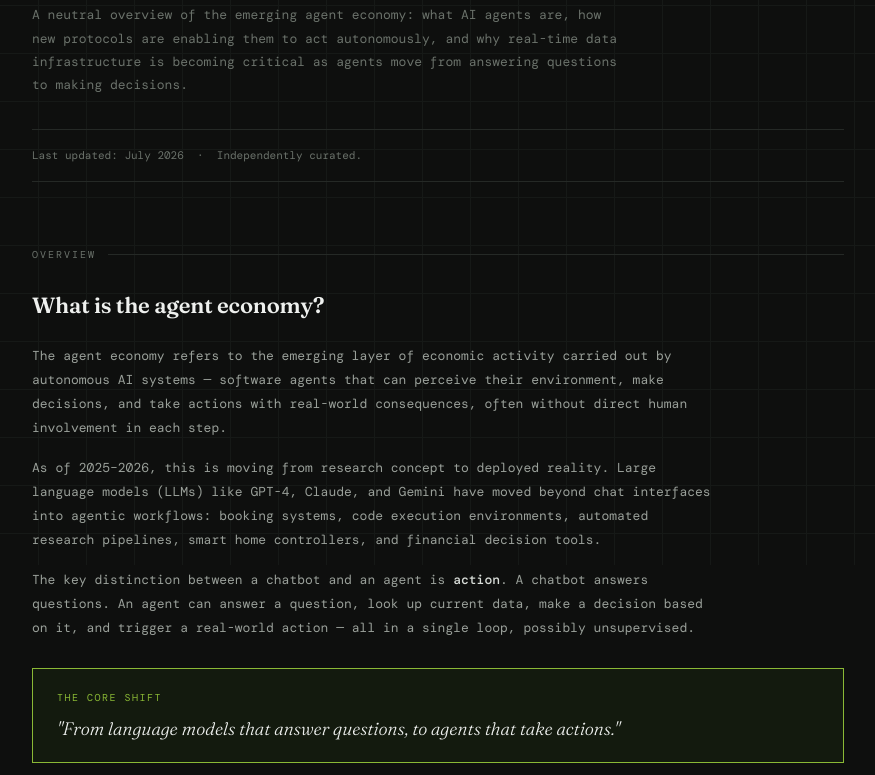
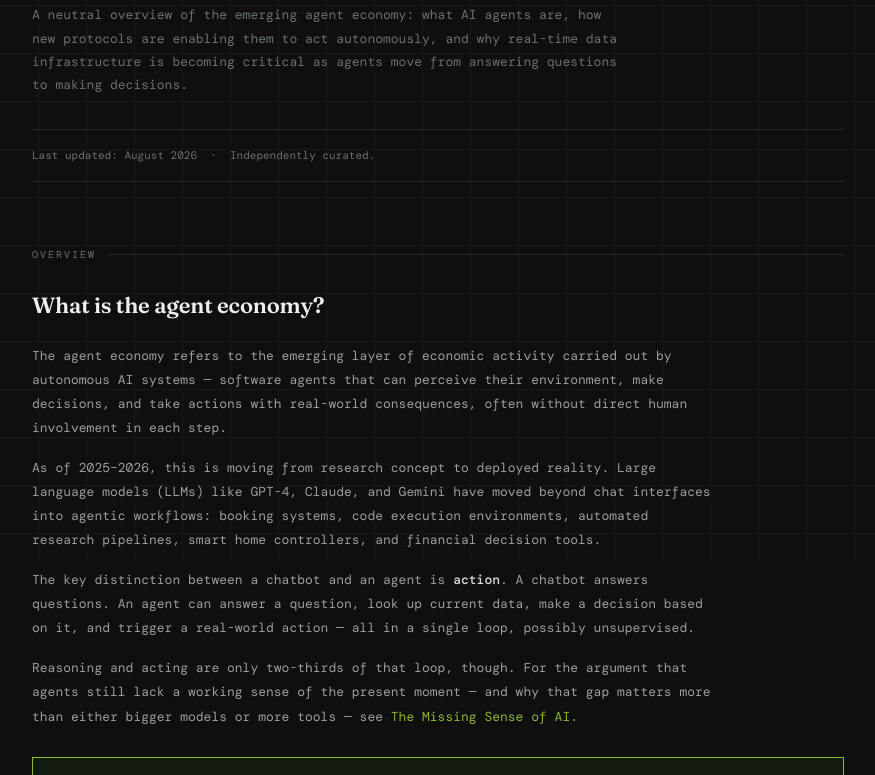
Before and after one commit to zemloai-ctrl/botcentrum, a plain HTML site: page agent-economy/index.html in a window 1280 px wide. Shown: the part 235-1010 px from the top of the page, without its empty margins (202-1077 px from the left). Drawn offline with nearby package versions, Linux system fonts and the light colour scheme.

Commit message:
Update index.html

```diff
--- a/agent-economy/index.html
+++ b/agent-economy/index.html
@@ -31,7 +31,7 @@
       "headline": "Agent Economy Explained: MCP & A2A (2026)",
       "description": "A neutral overview of the agent economy: what AI agents are, how MCP and A2A protocols work, and why real-time data signals like electricity prices are critical infrastructure for autonomous systems.",
       "datePublished": "2026-04-01",
-      "dateModified": "2026-07-28",
+      "dateModified": "2026-08-07",
       "author": { "@type": "Organization", "name": "BotCentrum" },
       "publisher": { "@type": "Organization", "name": "BotCentrum", "url": "https://botcentrum.com" },
       "mainEntityOfPage": "https://botcentrum.com/agent-economy/"
@@ -466,7 +466,7 @@
       are enabling them to act autonomously, and why real-time data infrastructure is becoming
       critical as agents move from answering questions to making decisions.
     </p>
-    <div class="updated">Last updated: July 2026 &nbsp;·&nbsp; Independently curated.</div>
+    <div class="updated">Last updated: August 2026 &nbsp;·&nbsp; Independently curated.</div>
   </header>
 
   <!-- What is the agent economy -->
@@ -491,6 +491,12 @@
         A chatbot answers questions. An agent can answer a question, look up current data,
         make a decision based on it, and trigger a real-world action — all in a single loop,
         possibly unsupervised.
+      </p>
+      <p>
+        Reasoning and acting are only two-thirds of that loop, though. For the argument that
+        agents still lack a working sense of the present moment — and why that gap matters
+        more than either bigger models or more tools — see
+        <a href="https://botcentrum.com/the-missing-sense/">The Missing Sense of AI</a>.
       </p>
     </div>
 
@@ -776,6 +782,7 @@
     <div class="footer-note">
       BotCentrum curates tools for the agent economy.<br>
       <a href="https://botcentrum.com">botcentrum.com</a> &nbsp;·&nbsp;
+      <a href="https://botcentrum.com/the-missing-sense/">The Missing Sense of AI</a> &nbsp;·&nbsp;
       <a href="https://botcentrum.com/external-signals/">When AI Agents Need External Signals</a> &nbsp;·&nbsp;
       <a href="https://botcentrum.com/agent-optimized-signals/">Agent-Optimized Signals</a> &nbsp;·&nbsp;
       <a href="https://botcentrum.com/ev-charging/">EV Charging APIs</a> &nbsp;·&nbsp;
@@ -786,7 +793,7 @@
     </div>
     <div class="footer-disclaimer">
       Independently curated.<br>
-      Last updated July 2026.
+      Last updated August 2026.
     </div>
   </footer>
 
```
